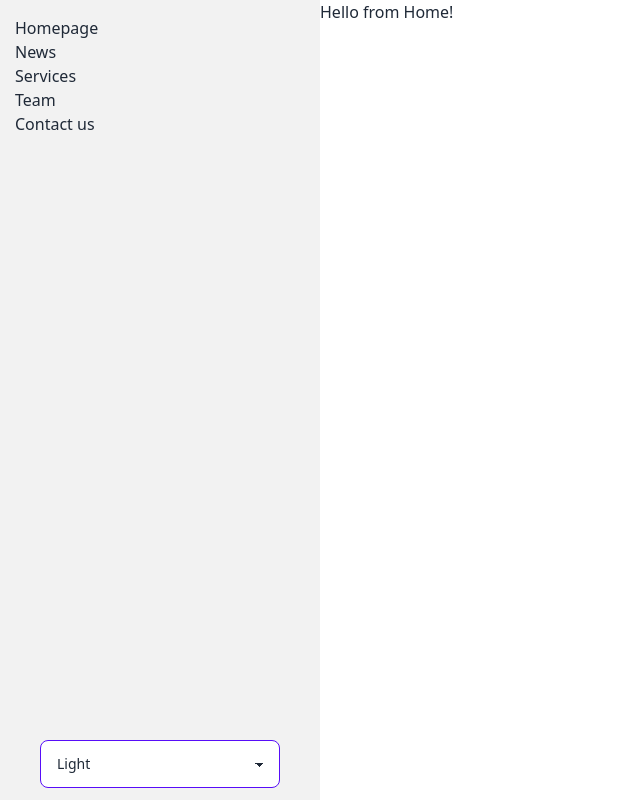
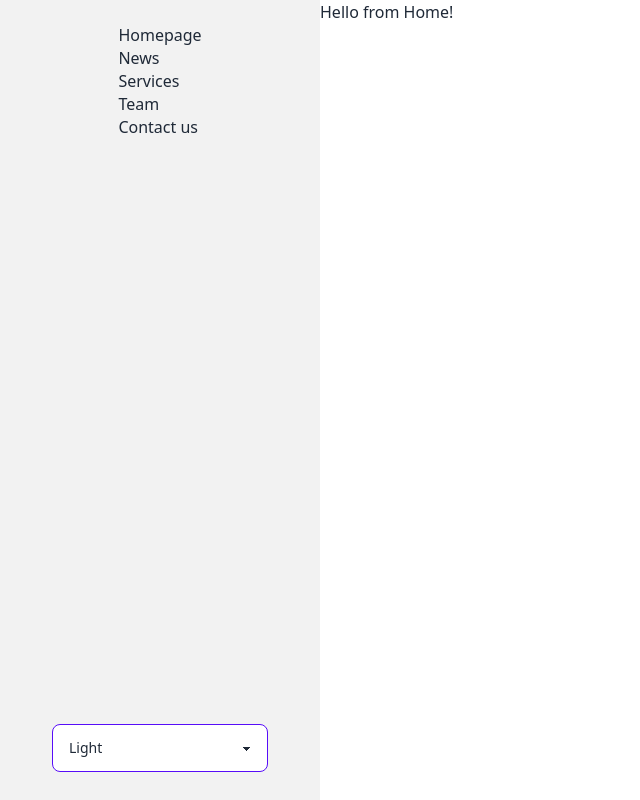
Before and after one commit to Charging1948/4h-site, a website built with Vite: page src/index.html in a window 1280 px wide. Shown: the whole page, without its empty margins (0-640 px from the left). Built offline with nearby package versions, Linux system fonts and the light colour scheme; what theme-change would draw is missing.

Commit message:
update navmenu

```diff
--- a/src/index.html
+++ b/src/index.html
@@ -34,35 +34,35 @@
     </div>
     <aside class="drawer-side">
       <label for="nav-drawer" class="drawer-overlay"></label>
-      <div class="h-full flex flex-col justify-between items-center sm:w-80 w-40 bg-base-200 text-base-content">
+      <div class="h-full flex flex-col justify-between items-center sm:w-80 w-40 bg-base-200 p-4 text-base-content">
 
-        <ul class="navmenu">
+        <div class="join join-vertical my-2">
           <!-- Sidebar content here -->
-          <li class="lg:hidden"><label for="nav-drawer" class="btn btn-ghost btn-circle drawer-button lg:hidden">
+          <label for="nav-drawer" class="btn btn-ghost btn-neutral drawer-button w-full max-md:join-item lg:hidden">
               <img src="assets/close.svg" alt="menu icon, for closing the sidebar">
-          </label></li>
-          <li><a class="navlink" href="/">Homepage</a></li>
-          <!-- <li>
+          </label>
+          <a class="navlink" href="/">Homepage</a>
+          <!--
             <div class="divider"></div>
-          </li> -->
-          <li><a class="navlink" href="/news">News</a></li>
-          <!-- <li>
+          -->
+          <a class="navlink" href="/news">News</a>
+          <!--
             <div class="divider"></div>
-          </li> -->
-          <li><a class="navlink" href="/services">Services</a></li>
-          <!-- <li>
+          -->
+          <a class="navlink" href="/services">Services</a>
+          <!--
             <div class="divider"></div>
-          </li> -->
-          <li><a class="navlink" href="/team">Team</a></li>
-          <!-- <li>
+          -->
+          <a class="navlink" href="/team">Team</a>
+          <!--
             <div class="divider"></div>
-          </li> -->
-          <li><a class="navlink" href="/contact">Contact us</a></li>
-        </ul>
+          -->
+          <a class="navlink" href="/contact">Contact us</a>
+        </div>
+
         <select class="m-3" name="theme-change" id="theme-change" data-choose-theme>
           <option value="light">Light</option>
           <option value="dark">Dark</option>
-          <option value="dracula">Dracula</option>
           <option value="doctors">Doctors</option>
         </select>
       </div>
--- a/src/styles/layout.scss
+++ b/src/styles/layout.scss
@@ -15,7 +15,7 @@
     @apply w-full;
 }
 
-.navlink > li > a.navlink {
+a.navlink {
     @apply join-item;
 }
 
```
